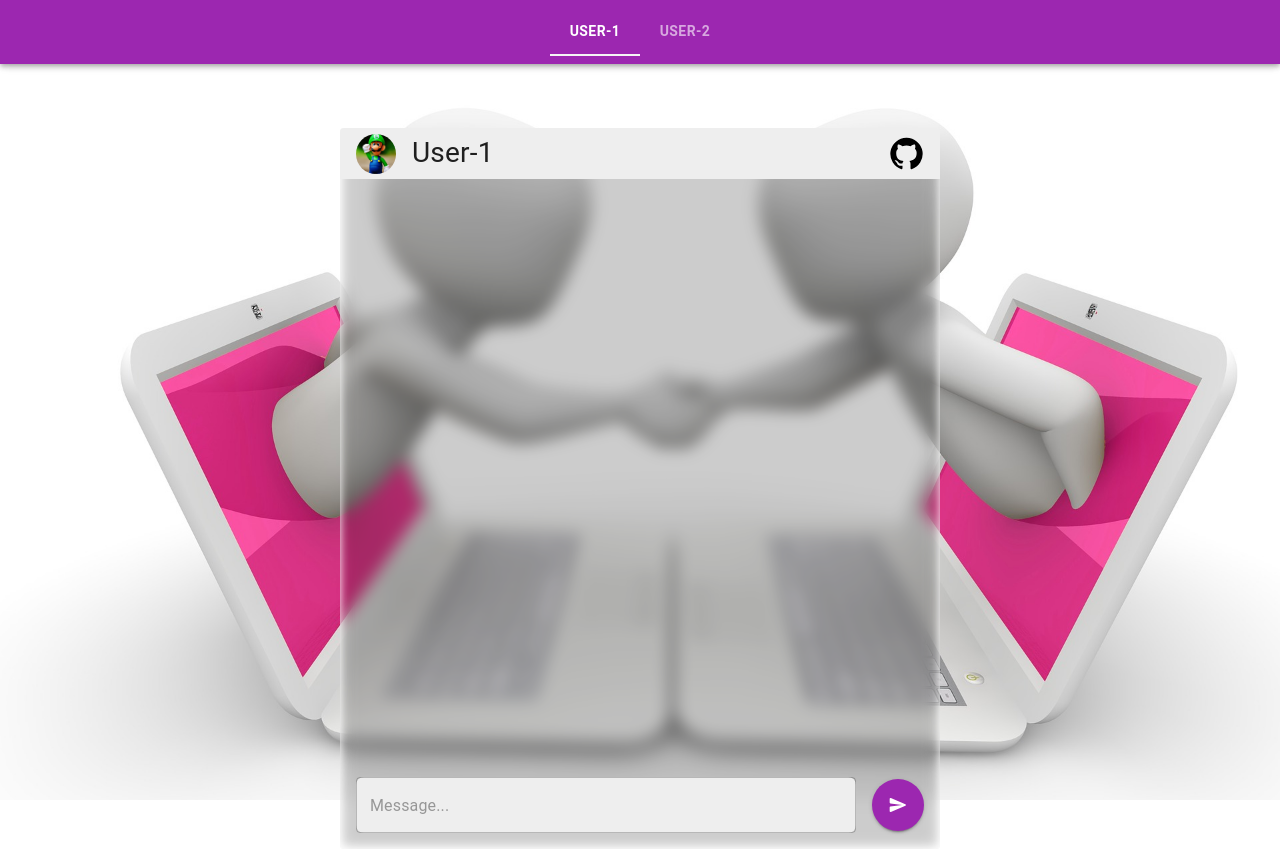
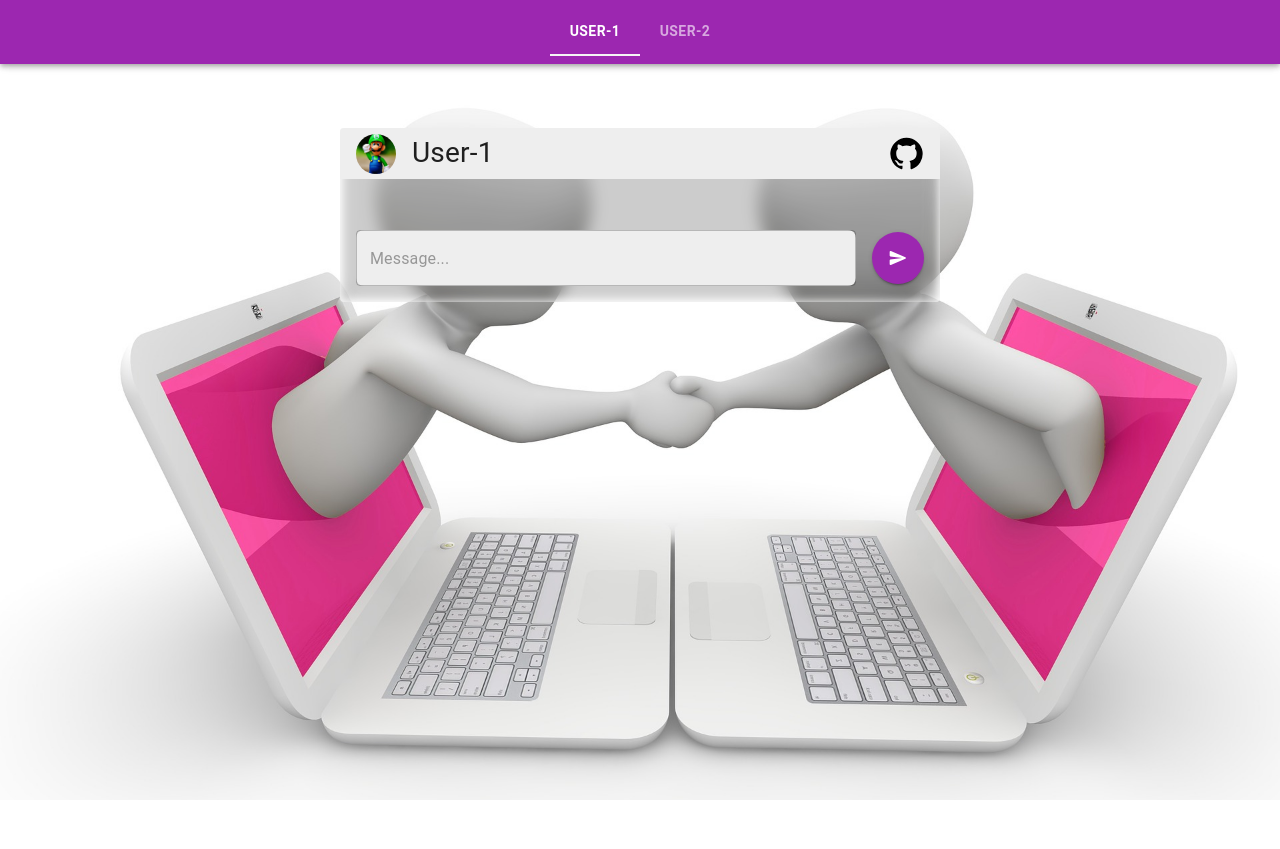
Before and after one commit to shekhar-sg/messaging-app, a React (Vite) app: page / in a window 1280 px wide. After the commit the page ends 800 px from the top, so only its background shows below. Built offline with nearby package versions, Linux system fonts and the light colour scheme.

Commit message:
some improvement

```diff
--- a/src/App.tsx
+++ b/src/App.tsx
@@ -66,7 +66,8 @@ const App = () => {
                     return (
                         <TabPanel value={name} key={`${index}-${name}`}
                                   sx={{
-                                      height: "calc(100svh - 64px)",
+                                      maxHeight: "calc(100% - 64px)",
+                                      height: "calc(100% - 64px)",
                                       width: "100%",
                                       padding: {
                                           xs: 0,
--- a/src/components/message/message-dashboard.tsx
+++ b/src/components/message/message-dashboard.tsx
@@ -26,20 +26,11 @@ const MessageDashboard = ({user}: { user: User }) => {
             ref={dashboardRef}
             rowGap={1}
             sx={{
-                display: "flex",
-                flexDirection: "column",
-                height: {
-                    xs: "100%",
-                    sm: 440,
-                    md: 550
-                },
                 py: 0.2,
                 px: {
                     xs: 2,
                     sm: 4,
                 },
-                overflowY: "scroll",
-                scrollbarWidth: "none",
             }}
         >
             {messages.map((item) => {
@@ -89,6 +80,7 @@ const MessageDashboard = ({user}: { user: User }) => {
             })}
             <Box component={"span"} ref={ref}/>
         </Stack>
+
     );
 };
 
--- a/src/components/user-panel.tsx
+++ b/src/components/user-panel.tsx
@@ -103,9 +103,11 @@ const UserPanel = ({user}: FirstUserProps) => {
             />
             <CardContent sx={{
                 height: {
-                    xs: "100%",
+                    xs: 1,
                     sm: "auto",
-                }
+                },
+                overflowY: "auto",
+                scrollbarWidth: "none",
             }}>
                 <MessageDashboard user={user}/>
             </CardContent>
```
